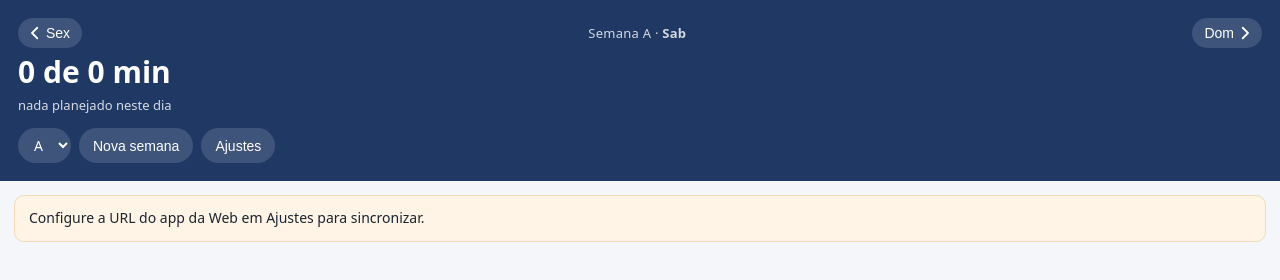
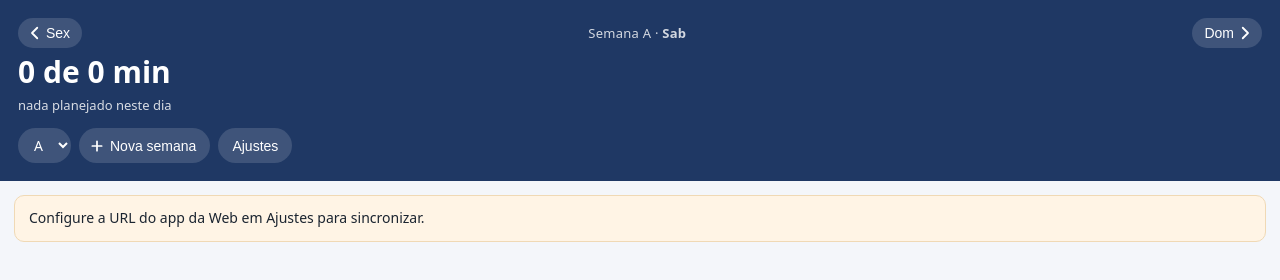
Before and after one commit to fuzdione/estudo, a website: page index.html in a window 1280 px wide. Drawn offline with Linux system fonts and the light colour scheme.

Commit message:
Ícone + no botão Nova semana
Co-Authored-By: Claude Sonnet 5 <noreply@anthropic.com>

```diff
--- a/index.html
+++ b/index.html
@@ -28,7 +28,10 @@
     <div id="topo-sub" class="topo-sub">carregando…</div>
     <div class="topo-acoes">
       <select id="sel-semana" class="topo-sel" aria-label="Semana"></select>
-      <button id="btn-nova-semana" class="topo-btn" type="button">Nova semana</button>
+      <button id="btn-nova-semana" class="topo-btn" type="button">
+        <svg class="ico" viewBox="0 0 24 24" aria-hidden="true"><path d="M12 5v14M5 12h14"/></svg>
+        Nova semana
+      </button>
       <button id="btn-config" class="topo-btn" type="button">Ajustes</button>
     </div>
   </header>
--- a/styles.css
+++ b/styles.css
@@ -168,3 +168,10 @@ code {
   width: 18px; height: 18px; fill: none; stroke: currentColor;
   stroke-width: 2.4; stroke-linecap: round; stroke-linejoin: round;
 }
+
+/* ícone dentro de botão do topo (ex.: + em Nova semana) */
+.topo-btn:has(.ico) { display: inline-flex; align-items: center; gap: 5px; padding-left: 10px; }
+.ico {
+  width: 16px; height: 16px; fill: none; stroke: currentColor;
+  stroke-width: 2.6; stroke-linecap: round;
+}
```
